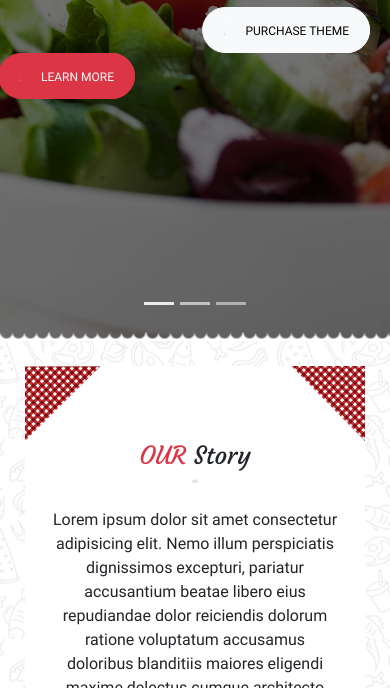
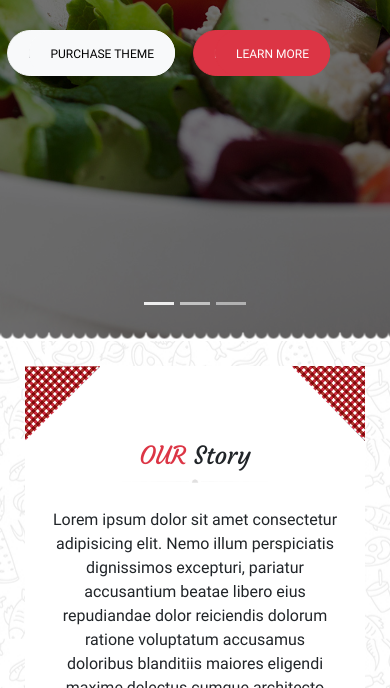
Before and after one commit to ca7vin/LeSiteDuChef, a website: page index.html in a window 390 px wide. Shown: the part 412-1100 px from the top of the page. Drawn offline with nearby package versions, Linux system fonts and the light colour scheme.

Commit message:
RESPONSIVE FINAL

```diff
--- a/index.html
+++ b/index.html
@@ -73,12 +73,12 @@
                     </h1>
                     <div class="container-fluid">
                         <div class="row pt-5">
-                            <div class="col-lg-6 col-12 d-flex flex-column align-items-end justify-content-center px-4">
+                            <div class="col-6 d-flex flex-column align-items-end justify-content-center px-4">
                                 <button type="button" class="btn btn-light px-4 py-2 rounded-pill"><a href="#"
                                         class="text-center text-black text-decoration-none text-uppercase">Purchase
                                         theme</a></button>
                             </div>
-                            <div class="col-lg-6 col-12 d-flex flex-column align-items-start justify-content-center px-4">
+                            <div class="col-6 d-flex flex-column align-items-start justify-content-center px-4">
                                 <button type="button" class="btn btn-danger px-4 py-2 rounded-pill"><a href=""
                                         class="text-white text-center text-uppercase text-decoration-none">learn
                                         more</a></button>
@@ -93,12 +93,12 @@
                     </h1>
                     <div class="container-fluid">
                         <div class="row pt-5">
-                            <div class="col-lg-6 col-12 d-flex flex-column align-items-end justify-content-center px-4">
+                            <div class="col-6 d-flex flex-column align-items-end justify-content-center px-4">
                                 <button type="button" class="btn btn-light px-4 py-2 rounded-pill"><a href="#"
                                         class="text-center text-black text-decoration-none text-uppercase">Purchase
                                         theme</a></button>
                             </div>
-                            <div class="col-lg-6 col-12 d-flex flex-column align-items-start justify-content-center px-4">
+                            <div class="col-6 d-flex flex-column align-items-start justify-content-center px-4">
                                 <button type="button" class="btn btn-danger px-4 py-2 rounded-pill"><a href=""
                                         class="text-white text-center text-uppercase text-decoration-none">learn
                                         more</a></button>
@@ -113,12 +113,12 @@
                     </h1>
                     <div class="container-fluid">
                         <div class="row pt-5">
-                            <div class="col-lg-6 col-12 d-flex flex-column align-items-end justify-content-center px-4">
+                            <div class="col-6 d-flex flex-column align-items-end justify-content-center px-4">
                                 <button type="button" class="btn btn-light px-4 py-2 rounded-pill"><a href="#"
                                         class="text-center text-black text-decoration-none text-uppercase">Purchase
                                         theme</a></button>
                             </div>
-                            <div class="col-lg-6 col-12 d-flex flex-column align-items-start justify-content-center px-4">
+                            <div class="col-6 d-flex flex-column align-items-start justify-content-center px-4">
                                 <button type="button" class="btn btn-danger px-4 py-2 rounded-pill"><a href=""
                                         class="text-white text-center text-uppercase text-decoration-none">learn
                                         more</a></button>
```
